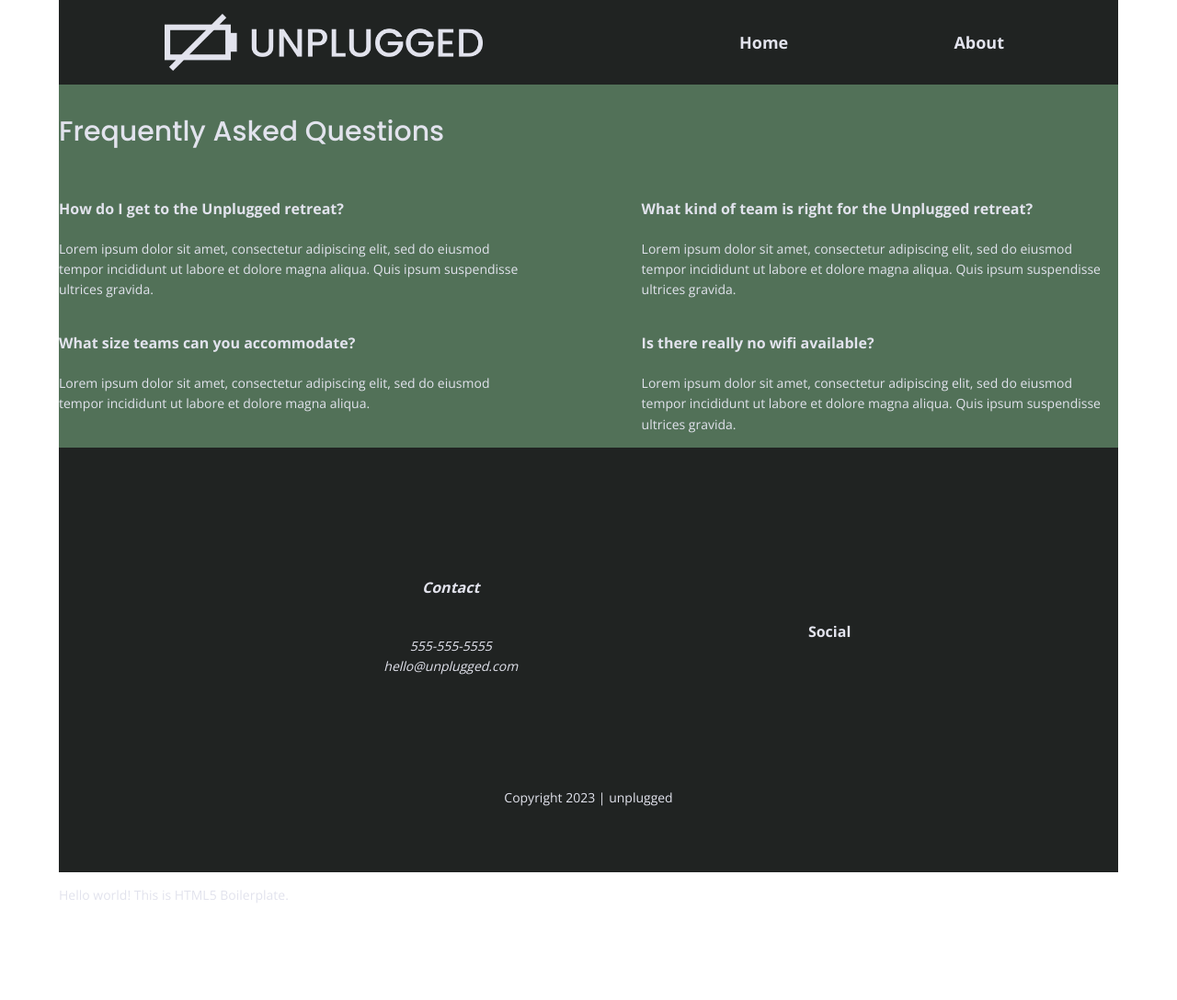
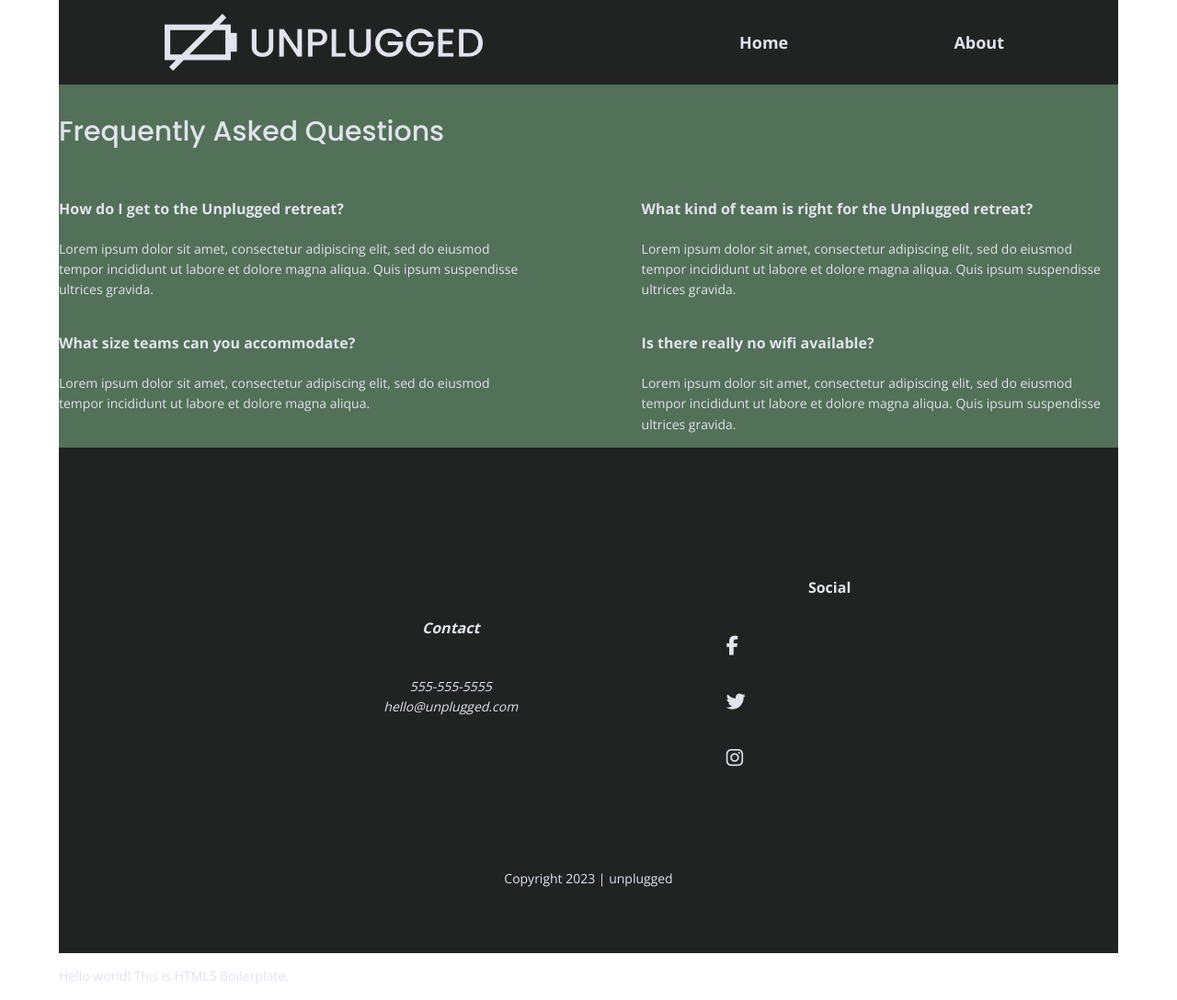
Before and after one commit to elahoda/Unplugged-flexbox, a website: page faq/index.html in a window 1280 px wide. Shown: the whole page at 92% size. Before the commit the page ends 999 px from the top, so only its background shows below. Drawn offline with nearby package versions, Linux system fonts and the light colour scheme.

Commit message:
with social fonts

```diff
--- a/css/main.css
+++ b/css/main.css
@@ -400,6 +400,11 @@ footer .social {
   padding-bottom: 50px;
   width: 60%;
 
+}
+
+footer .social i {
+    font-size: 1.5em;
+    margin-bottom: 40px;
 }
 
 footer .Copyright {
--- a/faq/index.html
+++ b/faq/index.html
@@ -85,9 +85,16 @@
           </address>
           <div class="social">
             <h4>Social</h4>
-            <p><a href="https://www.facebook.com" target="_blank" rel="noopener"></a></p>
-            <p><a href="https://www.twitter.com" target="_blank" rel="noopener"></a></p>
-            <p><a href="https://www.facebook.com" target="_blank" rel="noopener"></a></p>
+            <p>
+              <a href="https://www.facebook.com" target="_blank" rel="noopener"><i class="fab fa-facebook-f"></i></a>
+            </p>
+            <p>
+              <a href="https://www.twitter.com" target="_blank" rel="noopener"><i class="fab fa-twitter"></i></a>
+            </p>
+            <p>
+              <a href="https://www.facebook.com" target="_blank" rel="noopener"><i class="fab fa-instagram"></i></a>
+            </p>
+
             <!-- other social links here -->
           </div>
         </div>
```
Also changed, not shown: about/index.html (+10 -4 lines), index.html (+9 -3 lines).
